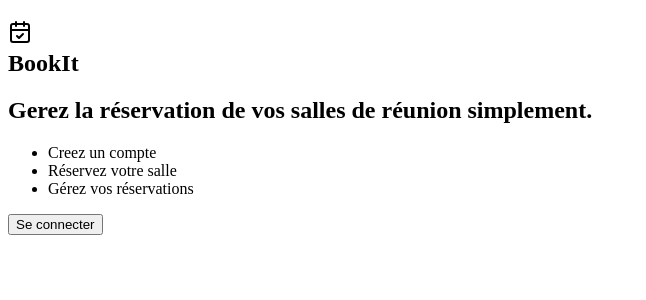
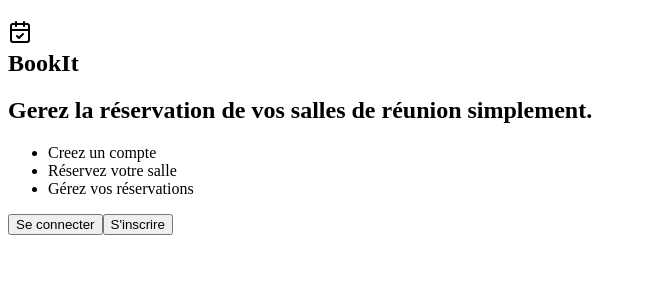
Before and after one commit to noelfoka/book_it, a Next.js app: page / in a window 1280 px wide. Shown: the top 300 px of the page, without its empty margins (0-646 px from the left). Built offline with nearby package versions, Linux system fonts and the light colour scheme.

Commit message:
add login and registration buttons

```diff
--- a/app/page.tsx
+++ b/app/page.tsx
@@ -34,6 +34,7 @@ export default function Home() {
             {/* Boutton d'action */}
             <div>
               <button className="btn btn-secondary">Se connecter</button>
+              <button className="btn btn-secondary btn-outline">S&apos;inscrire</button>
             </div>
 
           </div>
```
